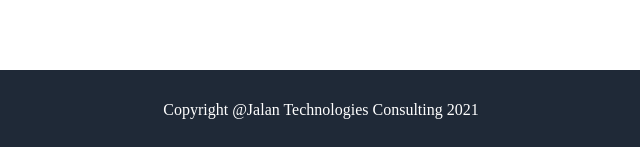
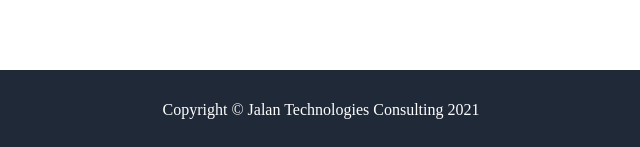
Before and after one commit to hsahu615/landing-page-project, a plain HTML site: page index.html in a window 1280 px wide. Shown: the part 1180-1327 px from the top of the page, 319-959 px from the left. Drawn offline with Linux system fonts and the light colour scheme.

Commit message:
Update index.html

```diff
--- a/index.html
+++ b/index.html
@@ -61,6 +61,6 @@
       </div>
     </div>
   </div>
-  <footer id="footer">Copyright @Jalan Technologies Consulting 2021</footer>
+  <footer id="footer">Copyright &copy Jalan Technologies Consulting 2021</footer>
 </body>
 </html>
```
